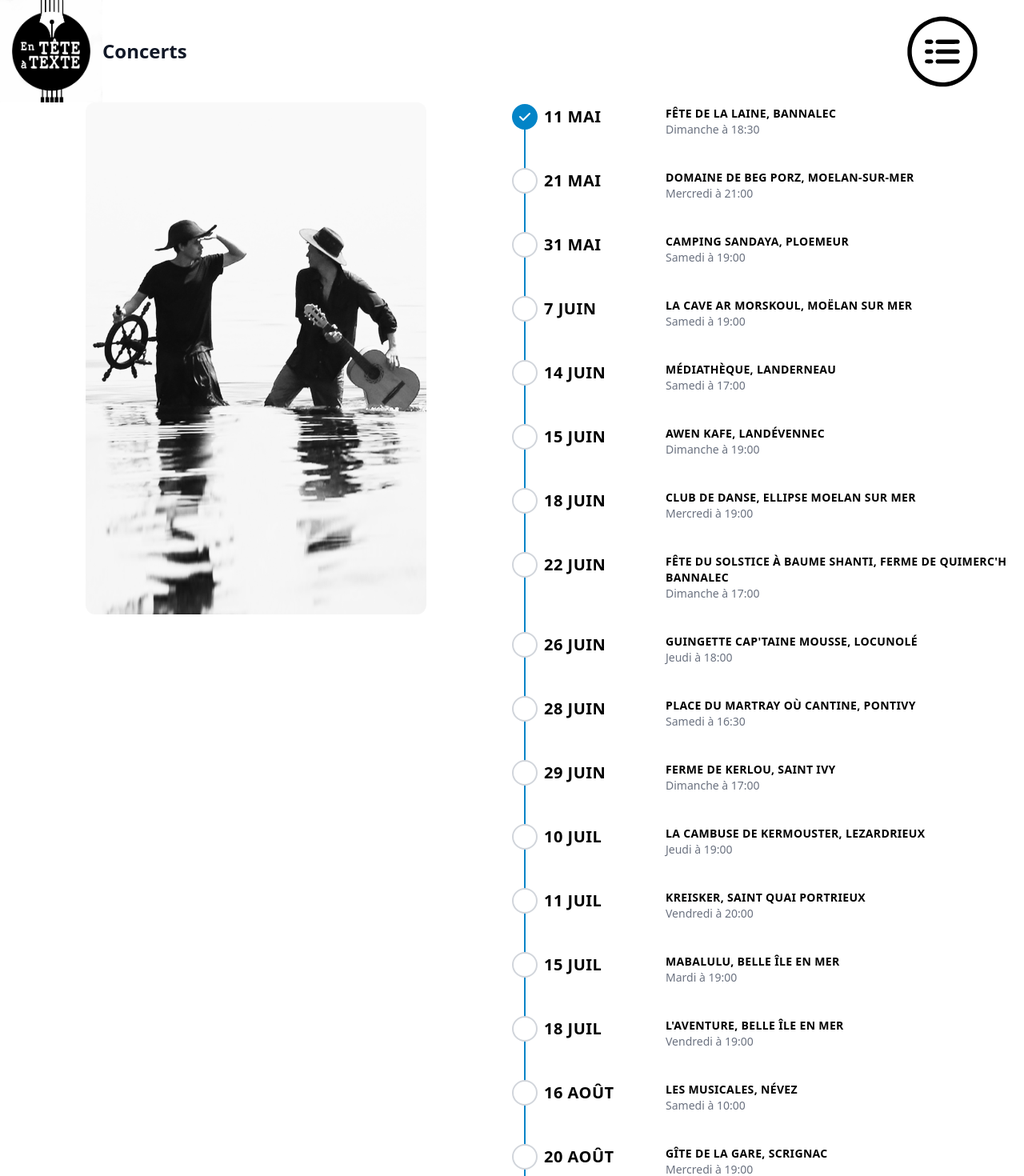
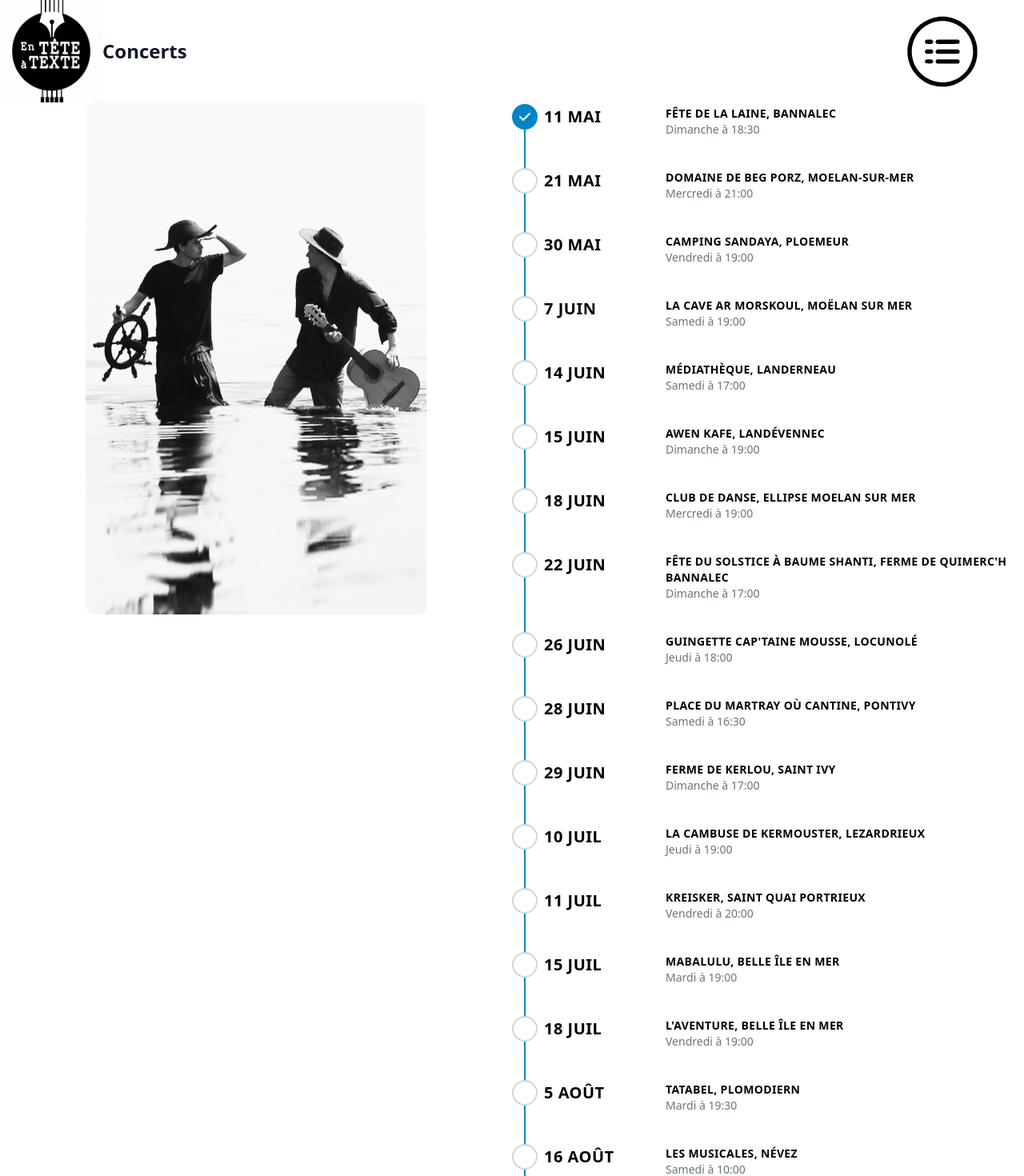
Before and after one commit to AlexandreKempf/en-tete-a-texte, a SvelteKit app: page /concerts in a window 1280 px wide. Shown: the top 1470 px of the page at 80% size. Built offline with nearby package versions, Linux system fonts and the light colour scheme.

Commit message:
Update concerts.js

```diff
--- a/src/routes/concerts.js
+++ b/src/routes/concerts.js
@@ -425,7 +425,7 @@ export const concerts = [
         place: 'Domaine de Beg Porz, Moelan-Sur-Mer'
     },
     {
-        date: new Date(2025, 4, 31, 19, 0),
+        date: new Date(2025, 4, 30, 19, 0),
         place: 'Camping Sandaya, Ploemeur'
     },
     {
@@ -460,6 +460,12 @@ export const concerts = [
         date: new Date(2025, 5, 29, 17, 0),
         place: 'Ferme de Kerlou, Saint Ivy'
     },
+
+    {
+        date: new Date(2025, 7, 5, 19,30),
+        place: 'Tatabel, Plomodiern'
+    },
+
     {
         date: new Date(2025, 6, 10, 19),
         place: 'La Cambuse De Kermouster, Lezardrieux'
```
